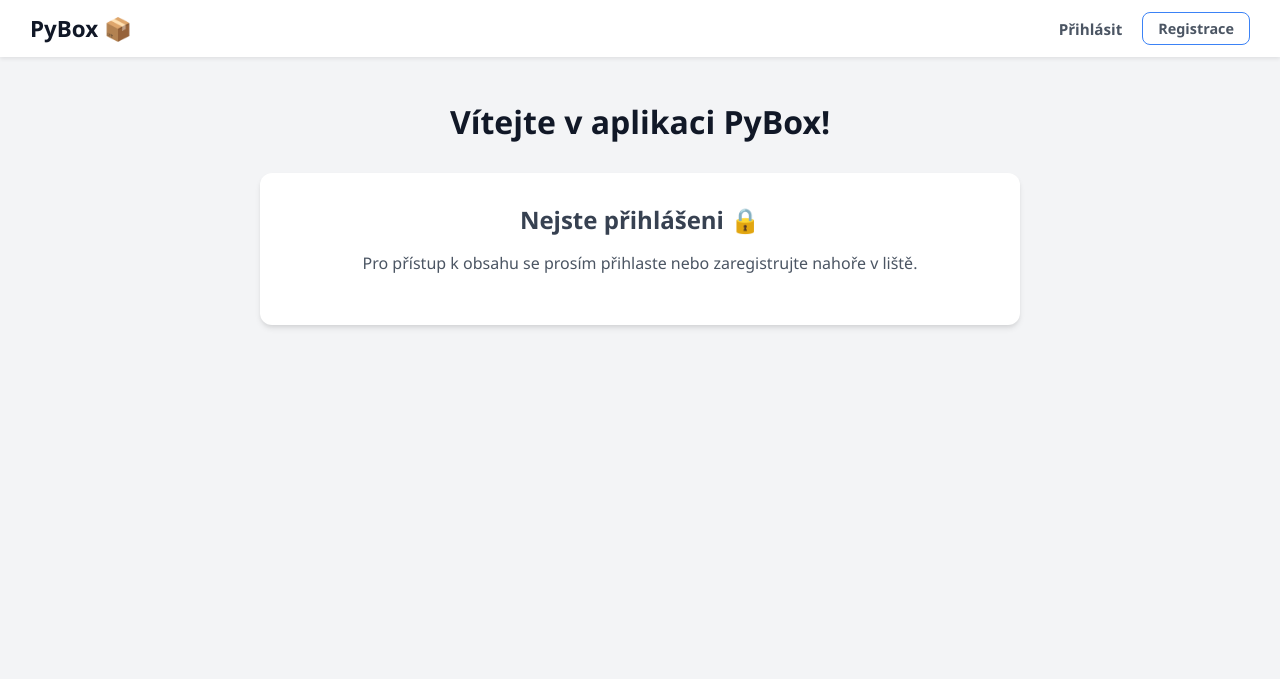
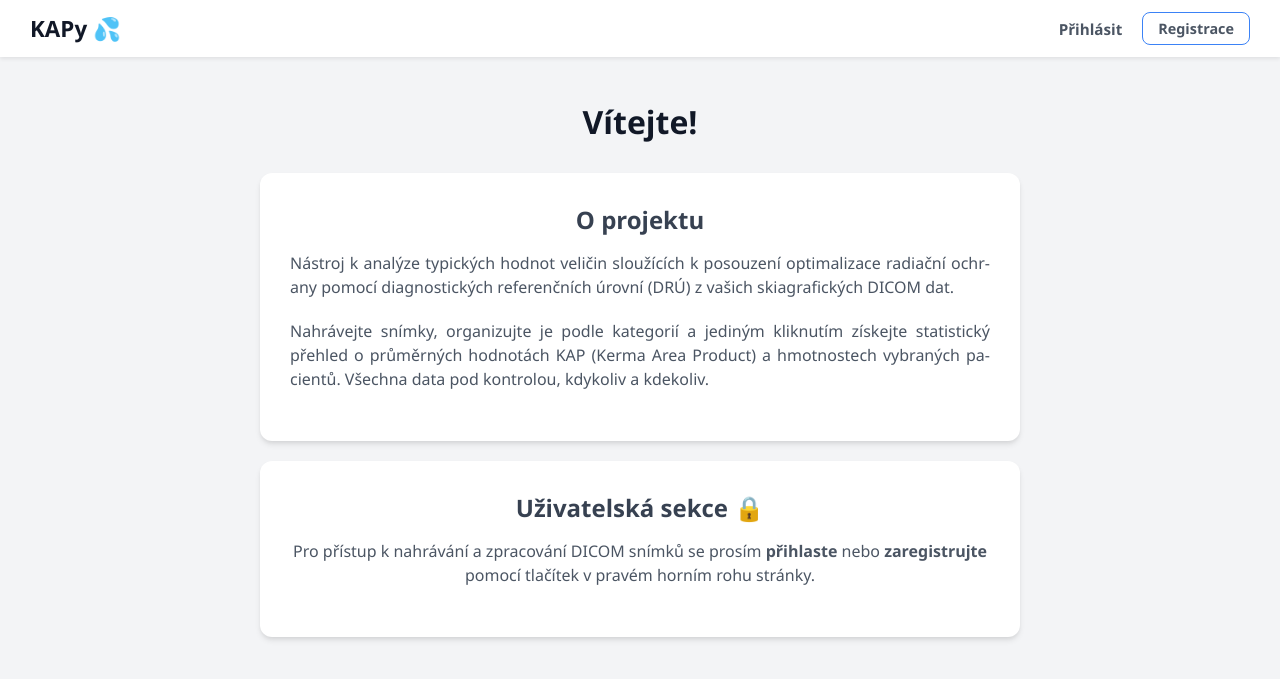
Before and after one commit to nechvilk/KAPy, a Flask app: page / in a window 1280 px wide. Shown: the top 679 px of the page. Run offline with Flask 3, Linux system fonts and the light colour scheme.

Commit message:
změna kategorií

```diff
--- a/templates/admin.html
+++ b/templates/admin.html
@@ -1,5 +1,5 @@
 {% extends "base.html" %}
-{% block title %}Administrace | PyBox{% endblock %}
+{% block title %}Administrace | KAPy{% endblock %}
 
 {% block content %}
 <div class="card" style="max-width: 100%;">
--- a/templates/base.html
+++ b/templates/base.html
@@ -10,7 +10,7 @@
     <nav class="navbar">
 
     <div class="navbar-left">
-        <a href="{{ url_for('index') }}" class="navbar-logo">PyBox 📦</a>
+        <a href="{{ url_for('index') }}" class="navbar-logo">KAPy 💦</a>
 
         {% if session.get('user_id') %}
             <div class="navbar-menu">
@@ -19,32 +19,33 @@
                         <i class="fas fa-x-ray"></i> DICOM data ▾
                     </a>
                     <div class="dropdown-content">
-                        <a href="{{ url_for('muj_dicom', kategorie='hrudnik') }}"
-                           class="{{ 'active' if request.endpoint == 'muj_dicom' and request.view_args.get('kategorie') == 'hrudnik' }}">
-                           Hrudník
-                        </a>
-                        <a href="{{ url_for('muj_dicom', kategorie='pater_c') }}"
-                           class="{{ 'active' if request.endpoint == 'muj_dicom' and request.view_args.get('kategorie') == 'pater_c' }}">
-                           C Páteř
-                        </a>
-                        <a href="{{ url_for('muj_dicom', kategorie='pater_th') }}"
-                           class="{{ 'active' if request.endpoint == 'muj_dicom' and request.view_args.get('kategorie') == 'pater_th' }}">
-                           Th Páteř
-                        </a>
-                        <a href="{{ url_for('muj_dicom', kategorie='pater_ls') }}"
-                           class="{{ 'active' if request.endpoint == 'muj_dicom' and request.view_args.get('kategorie') == 'pater_ls' }}">
-                           LS Páteř
-                        </a>
-                        <a href="{{ url_for('muj_dicom', kategorie='vse') }}"
-                           class="{{ 'active' if request.endpoint == 'muj_dicom' and request.view_args.get('kategorie') == 'vse' }}">
-                           Všechny snímky
-                        </a>
+                        <a href="{{ url_for('muj_dicom', kategorie='hrudnik_ap') }}" class="{{ 'active' if request.endpoint == 'muj_dicom' and request.view_args.get('kategorie') == 'hrudnik_ap' }}">Hrudník PA/AP</a>
+                        <a href="{{ url_for('muj_dicom', kategorie='hrudnik_lat') }}" class="{{ 'active' if request.endpoint == 'muj_dicom' and request.view_args.get('kategorie') == 'hrudnik_lat' }}">Hrudník LAT</a>
+
+                        <a href="{{ url_for('muj_dicom', kategorie='lebka_ap') }}" class="{{ 'active' if request.endpoint == 'muj_dicom' and request.view_args.get('kategorie') == 'lebka_ap' }}">Lebka PA/AP</a>
+                        <a href="{{ url_for('muj_dicom', kategorie='lebka_lat') }}" class="{{ 'active' if request.endpoint == 'muj_dicom' and request.view_args.get('kategorie') == 'lebka_lat' }}">Lebka LAT</a>
+
+                        <a href="{{ url_for('muj_dicom', kategorie='c_pater_ap') }}" class="{{ 'active' if request.endpoint == 'muj_dicom' and request.view_args.get('kategorie') == 'c_pater_ap' }}">Krční páteř AP</a>
+                        <a href="{{ url_for('muj_dicom', kategorie='c_pater_lat') }}" class="{{ 'active' if request.endpoint == 'muj_dicom' and request.view_args.get('kategorie') == 'c_pater_lat' }}">Krční páteř LAT</a>
+
+                        <a href="{{ url_for('muj_dicom', kategorie='th_pater_ap') }}" class="{{ 'active' if request.endpoint == 'muj_dicom' and request.view_args.get('kategorie') == 'th_pater_ap' }}">Hrudní páteř AP</a>
+                        <a href="{{ url_for('muj_dicom', kategorie='th_pater_lat') }}" class="{{ 'active' if request.endpoint == 'muj_dicom' and request.view_args.get('kategorie') == 'th_pater_lat' }}">Hrudní páteř LAT</a>
+
+                        <a href="{{ url_for('muj_dicom', kategorie='ls_pater_ap') }}" class="{{ 'active' if request.endpoint == 'muj_dicom' and request.view_args.get('kategorie') == 'ls_pater_ap' }}">Bederní páteř AP</a>
+                        <a href="{{ url_for('muj_dicom', kategorie='ls_pater_lat') }}" class="{{ 'active' if request.endpoint == 'muj_dicom' and request.view_args.get('kategorie') == 'ls_pater_lat' }}">Bederní páteř LAT</a>
+
+                        <a href="{{ url_for('muj_dicom', kategorie='bricho_ap') }}" class="{{ 'active' if request.endpoint == 'muj_dicom' and request.view_args.get('kategorie') == 'bricho_ap' }}">Břicho AP</a>
+                        <a href="{{ url_for('muj_dicom', kategorie='panev_ap') }}" class="{{ 'active' if request.endpoint == 'muj_dicom' and request.view_args.get('kategorie') == 'panev_ap' }}">Pánev AP</a>
+
+                        <a href="{{ url_for('muj_dicom', kategorie='vse') }}" class="{{ 'active' if request.endpoint == 'muj_dicom' and request.view_args.get('kategorie') == 'vse' }}" style="border-top: 1px solid #e2e8f0; margin-top: 5px; padding-top: 10px; font-weight: bold;">Všechny snímky</a>
                     </div>
                 </div>
 
+                {# Odkaz na Fotky je skrytý, ale stránka /moje-fotky stále funguje při ručním zadání
                 <a href="{{ url_for('moje_fotky') }}" class="{{ 'active' if request.endpoint == 'moje_fotky' }}">
                     Fotky
                 </a>
+                #}
             </div>
         {% endif %}
     </div>
--- a/templates/index.html
+++ b/templates/index.html
@@ -1,27 +1,51 @@
 {% extends "base.html" %}
 
-{% block title %}Domovská stránka | PyBox{% endblock %}
+{% block title %}Domovská stránka | KAPy{% endblock %}
 
 {% block content %}
 <header>
-    <h1>Vítejte v aplikaci PyBox!</h1>
+    <h1>Vítejte!</h1>
 </header>
 
 <main>
+    <!-- 1. O aplikaci (Vidí všichni - přihlášení i nepřihlášení) -->
+    <div class="card">
+        <h2>O projektu </h2>
+
+        <p class="justify-text">
+            Nástroj k analýze typických hodnot veličin sloužících k
+            posouzení optimalizace radiační ochrany pomocí diagnostických referenčních úrovní (DRÚ)
+            z vašich skiagrafických DICOM dat.
+        </p>
+
+        <p class="justify-text" style="margin-top: 15px;">
+            Nahrávejte snímky, organizujte je podle kategorií a
+            jediným kliknutím získejte statistický přehled
+            o průměrných hodnotách KAP (Kerma Area Product) a hmotnostech vybraných pacientů.
+            Všechna data pod kontrolou, kdykoliv a kdekoliv.
+        </p>
+    </div>
+
+    <!-- 2. Stav přihlášení -->
     {% if session.get('user_id') %}
-        <div class="card">
+        <!-- Pro přihlášené -->
+        <div class="card" style="margin-top: 20px;">
             <h2>Jste přihlášeni ✅</h2>
-            <p class="justify-text">
-                Nástroj k analýze diagnostických referenčních úrovní (DRÚ) z vašich skiagrafických
-                DICOM dat. Nahrávejte snímky, organizujte je podle kategorií a
-                jediným kliknutím získejte statistický přehled o radiační zátěži pacientů.
-                Všechna data pod kontrolou, kdykoliv a kdekoliv.
+            <p>
+                Vítejte zpět, <strong>{{ session.get('user_jmeno') }}</strong>!
+                Můžete přejít do sekce <strong>DICOM data</strong> v horním menu
+                a začít pracovat.
             </p>
         </div>
     {% else %}
-        <div class="card">
-            <h2>Nejste přihlášeni 🔒</h2>
-            <p>Pro přístup k obsahu se prosím přihlaste nebo zaregistrujte nahoře v liště.</p>
+        <!-- Pro nepřihlášené (Navádí na stávající prvky v navbaru) -->
+        <div class="card" style="margin-top: 20px;">
+            <h2>Uživatelská sekce 🔒</h2>
+            <p>
+                Pro přístup k nahrávání a zpracování DICOM snímků se prosím
+                <strong>přihlaste</strong> nebo <strong>zaregistrujte</strong>
+                pomocí tlačítek v pravém horním rohu stránky.
+            </p>
         </div>
     {% endif %}
 </main>
--- a/templates/registrace.html
+++ b/templates/registrace.html
@@ -4,7 +4,7 @@
 
         <div class="card">
             <h2>Vytvořit nový účet 👤</h2>
-            <p>Vyplňte údaje níže pro registraci do aplikace PyBox.</p>
+            <p>Vyplňte údaje pro přístup do aplikace.</p>
 
             <form id="registracni-form">
                 <div style="margin-bottom: 15px;">
```
Also changed, not shown: database_init.py (+8 -0 lines), templates/muj_dicom.html (+23 -10 lines).
